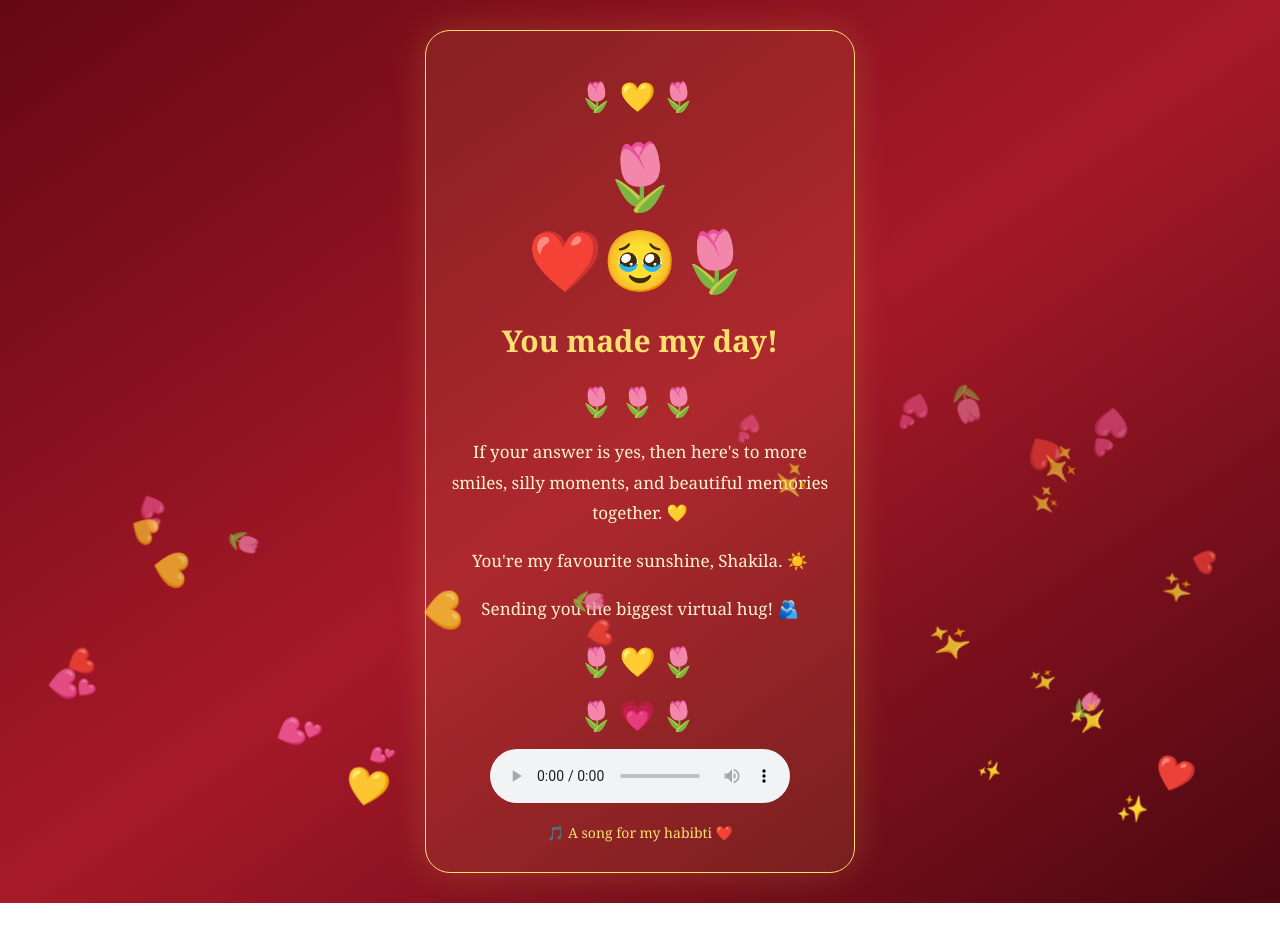
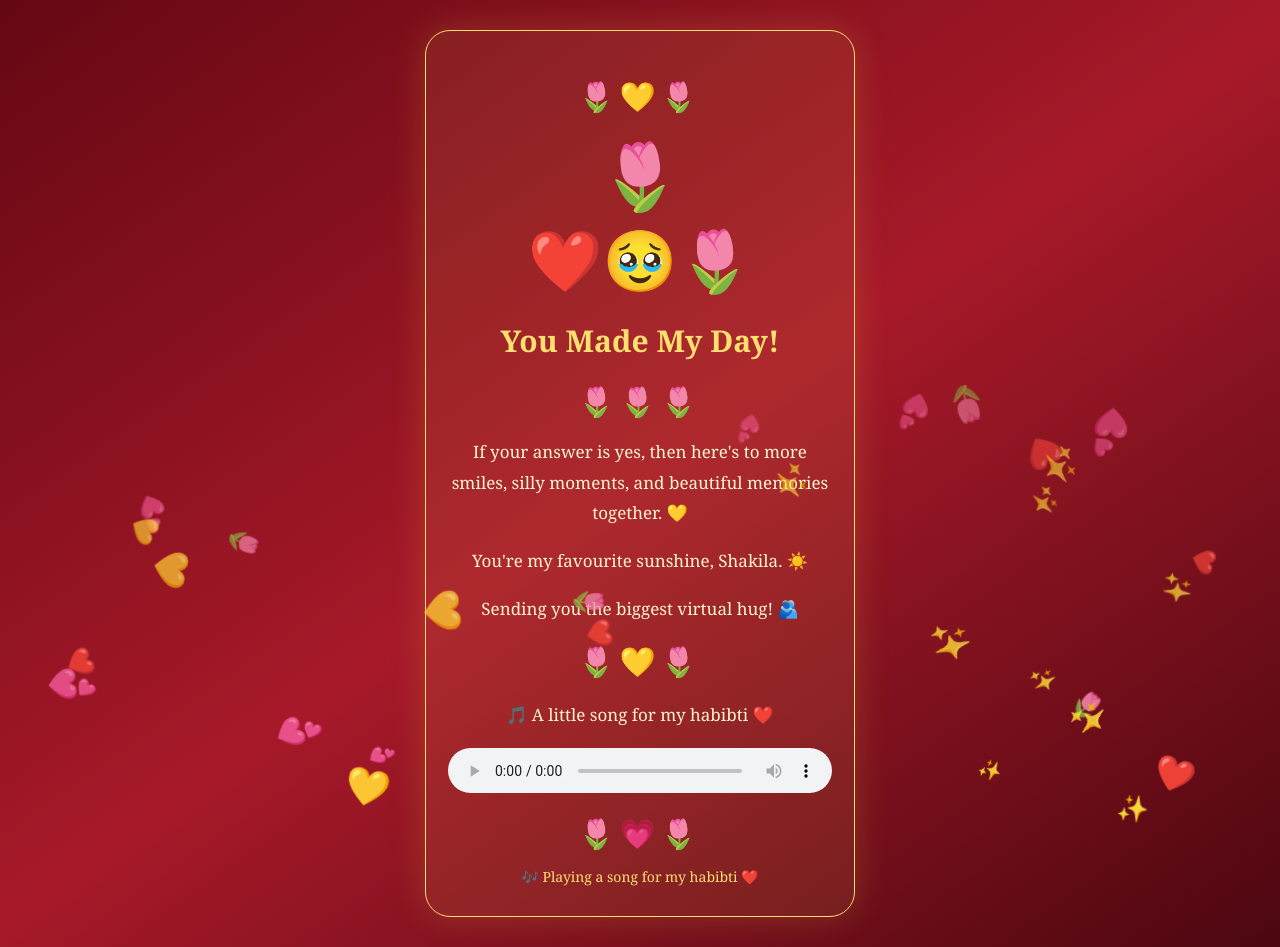
Before and after one commit to justjelly2006/habibti-proposal, a plain HTML site: page index.html in a window 1280 px wide. Both pictures are taken after a click on the button "YES ❤️". Before the commit the page ends 903 px from the top, so only its background shows below. Drawn offline with Linux system fonts and the light colour scheme.

Commit message:
Add music area and update song playback messages

```diff
--- a/index.html
+++ b/index.html
@@ -109,6 +109,16 @@ button:active {
   margin-top: 15px;
 }
 
+#musicArea {
+  display: none;
+  margin-top: 20px;
+}
+
+#musicArea audio {
+  width: 100%;
+  height: 45px;
+}
+
 @keyframes glow {
   to { text-shadow: 0 0 25px #ffdf70; }
 }
@@ -142,7 +152,7 @@ button:active {
 
 <div class="card">
 
-  <div class="tulip-row" aria-label="Tulips">🌷💛🌷</div>
+  <div class="tulip-row">🌷💛🌷</div>
 
   <div class="flower">🌷</div>
 
@@ -158,9 +168,7 @@ button:active {
       you became someone very special to me.
     </p>
 
-    <p>
-      So, there's something I want to ask you. 💛
-    </p>
+    <p>So, there's something I want to ask you. 💛</p>
 
     <h1>Will you be my sunshine? ☀️</h1>
 
@@ -177,9 +185,14 @@ button:active {
 
   <div id="result" aria-live="polite"></div>
 
+  <div id="musicArea">
+    <p>🎵 A little song for my habibti ❤️</p>
+    <audio id="loveSong" src="./love-songs.mp3" controls loop preload="auto">
+      Your browser does not support audio.
+    </audio>
+  </div>
+
   <div class="tulip-row">🌷💗🌷</div>
-
-  <audio id="loveSong" src="./love-songs.mp3" preload="auto" loop controls></audio>
 
   <div class="music-note" id="musicStatus">
     💌 A little surprise awaits you...
@@ -196,7 +209,7 @@ function answerYes() {
 
   result.innerHTML = `
     <div style="font-size:60px">❤️🥹🌷</div>
-    <h1>You made my day!</h1>
+    <h1>You Made My Day!</h1>
     <div class="tulip-row">🌷🌷🌷</div>
     <p>
       If your answer is yes, then here's to
@@ -208,14 +221,16 @@ function answerYes() {
     <div class="tulip-row">🌷💛🌷</div>
   `;
 
+  const musicArea = document.getElementById("musicArea");
   const song = document.getElementById("loveSong");
   const status = document.getElementById("musicStatus");
 
+  musicArea.style.display = "block";
+
   song.play().then(() => {
-    status.textContent = "🎵 A song for my habibti ❤️";
+    status.textContent = "🎶 Playing a song for my habibti ❤️";
   }).catch(() => {
-    status.textContent =
-      "🎵 Add love-songs.mp3 to the repository to play our song.";
+    status.textContent = "🎵 Tap ▶️ to play our song, habibti ❤️";
   });
 
   celebrate();
```
